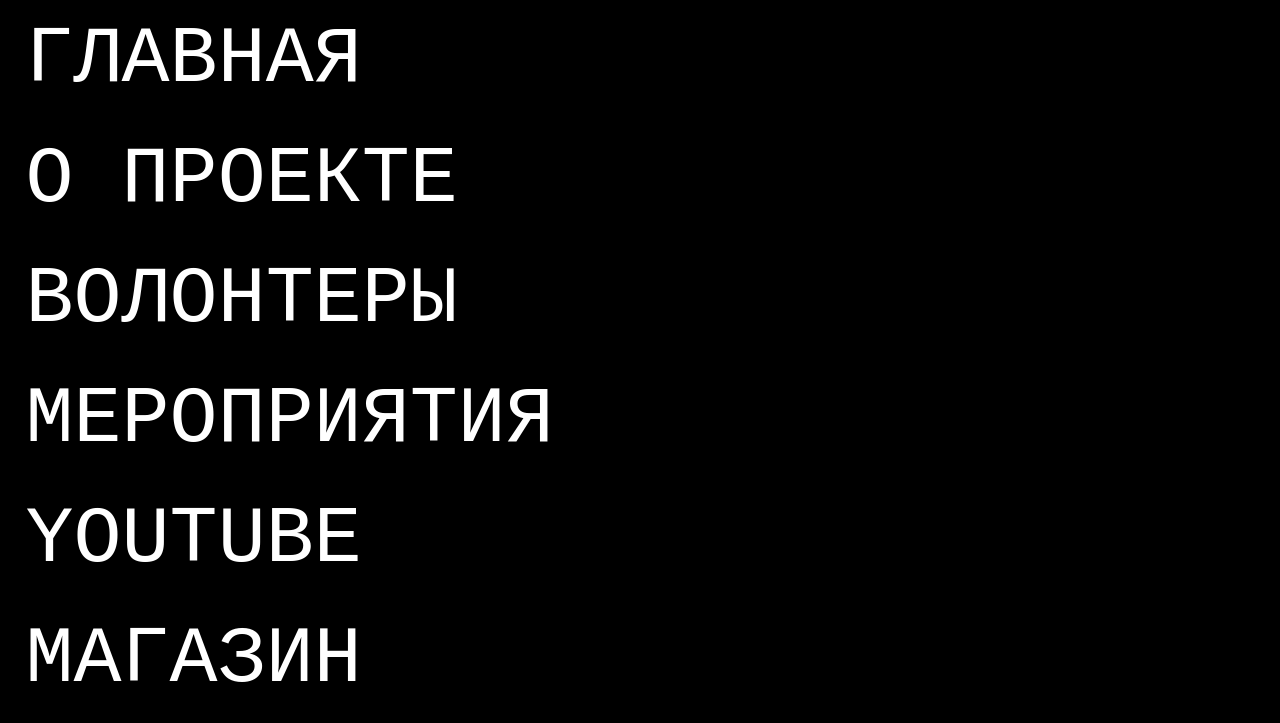
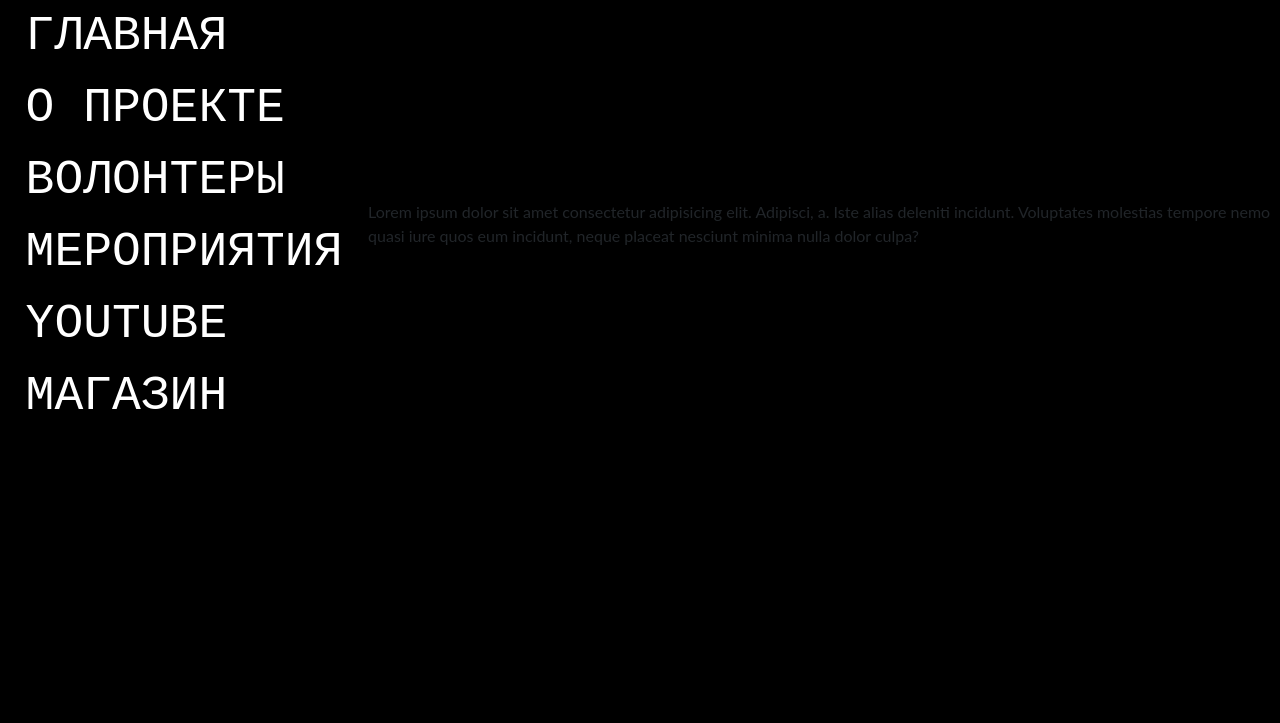
Before and after one commit to SRDFTM/SciTeam2, a plain HTML site: page index.html in a window 1280 px wide. Drawn offline with nearby package versions, Linux system fonts and the light colour scheme.

Commit message:
незначительные исправления

```diff
--- a/index.html
+++ b/index.html
@@ -10,6 +10,8 @@
     <script src="https://kit.fontawesome.com/ab5a4f8f8c.js" crossorigin="anonymous"></script>
 </head>
 <body>
+    <div class="wrapper">
+        <div class="menu-wrapper">
             <ul class="menu">
                 <li class="menu-item" data-value="Главная">Главная</li>
                 <li class="menu-item" data-value="О проекте">О проекте</li>
@@ -18,6 +20,16 @@
                 <li class="menu-item" data-value="YouTube">YouTube</li>
                 <li class="menu-item" data-value="Магазин">Магазин</li>
             </ul>
+        </div>
+        <div class="letters">
+            Lorem ipsum dolor sit amet consectetur adipisicing elit. Adipisci, a. Iste alias deleniti incidunt. Voluptates molestias tempore nemo quasi iure quos eum incidunt, neque placeat nesciunt minima nulla dolor culpa?
+        </div>
+        <div class="slider">
+
+        </div>
+    </div>
+
+
     <script src="script.js"></script>
 </body>
 </html>
--- a/script.js
+++ b/script.js
@@ -27,6 +27,6 @@ Array.from(document.getElementsByClassName("menu-item"))
         }
 
         iteration += 1 / 3;
-      }, 30);
+      }, 20);
     }
   });
--- a/style.css
+++ b/style.css
@@ -10,12 +10,28 @@ body{
     background-color: #000000;
 }
 
+.wrapper{
+    display: flex;
+    align-items: center;
+    justify-content: space-evenly;
+}
+.menu{
+    list-style-type: none;
+}
 .menu li{
-    color: white;
     font-family: monospace;
     text-transform: uppercase;
-    font-size: 5rem;
+    font-size: 3rem;
     color: white;
     padding: 0rem clamp(1rem, 2vw, 3rem);
     border-radius: clamp(0.4rem, 0.75vw, 1rem);
 }
+
+.menu li:hover {
+    background-color: white;
+    color: black;
+}
+
+/*.letters{
+
+}*/
```
Lines whose indentation alone changed are shown as unchanged.
